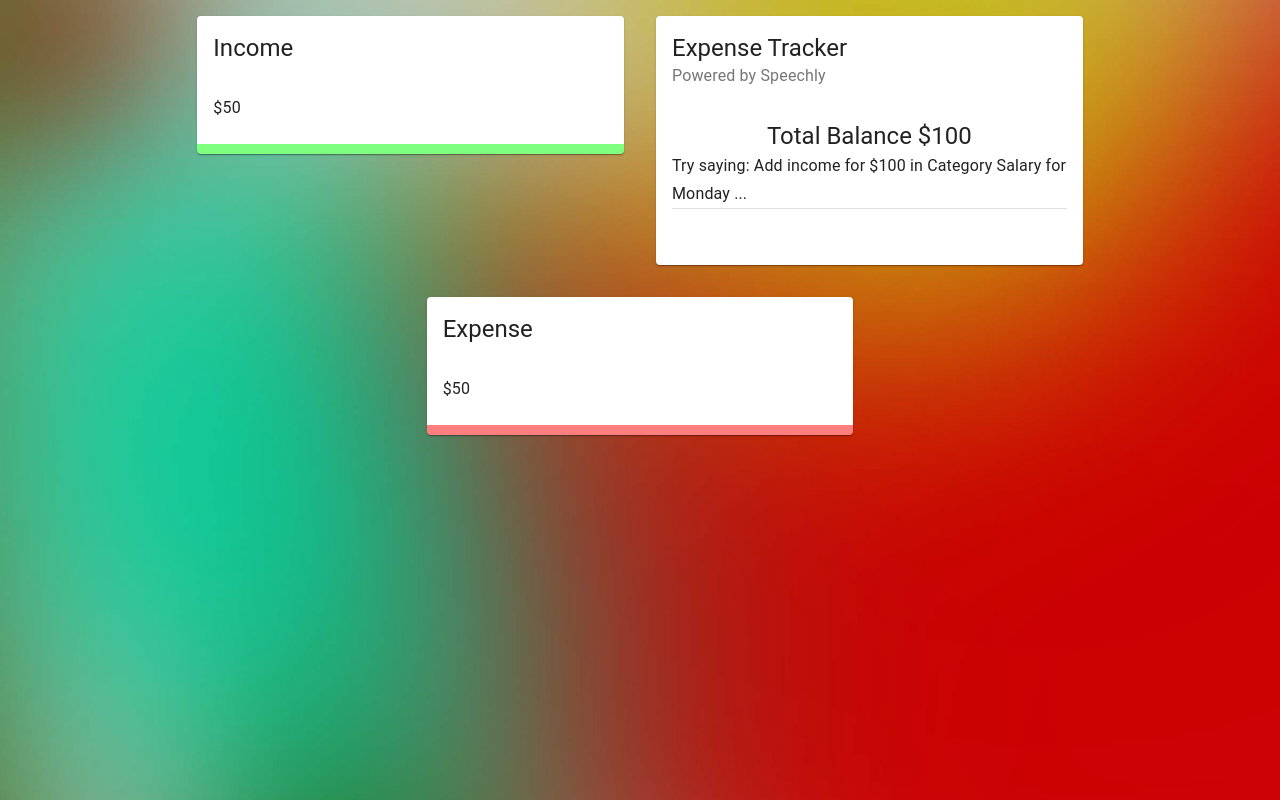
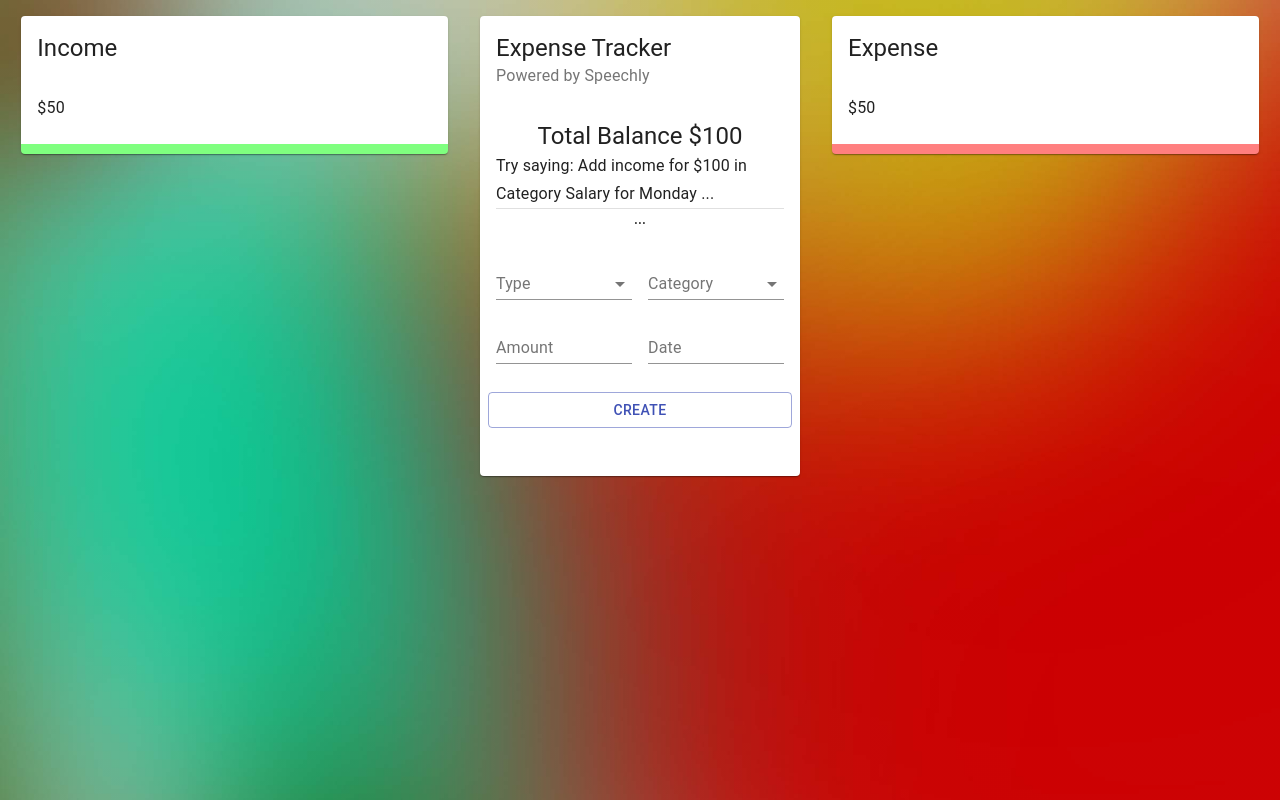
Before and after one commit to JaredMedeiros/BudgetApp, a React (Create React App) app: page / in a window 1280 px wide. Built offline with nearby package versions, Linux system fonts and the light colour scheme.

Commit message:
created initial form for adding items

```diff
--- a/src/App.js
+++ b/src/App.js
@@ -14,7 +14,7 @@ const App = () => {
                 <Grid item xs={12} sm={4}>
                     <Details title="Income"/>
                 </Grid>
-                <Grid item xs={12} sm={4}>
+                <Grid item xs={12} sm={3}>
                     <Main />
                 </Grid>
                 <Grid item xs={12} sm={4}>
--- /dev/null
+++ b/src/components/Main/Form/Form.jsx
@@ -0,0 +1,45 @@
+import React from 'react';
+import { TextField, Typography, Grid, Button, FormControl, InputLabel, Select, MenuItem } from '@material-ui/core';
+
+import useStyles from './styles'
+
+const Form = () => {
+    const classes = useStyles()
+
+    return (
+        <Grid container spacing={2}>
+            <Grid item xs={12}>
+                <Typography align="center" variant="subtitle2" gutterBottom>
+                    ...
+                </Typography>
+            </Grid>
+            <Grid item xs={6}>
+                <FormControl fullWidth>
+                    <InputLabel>Type</InputLabel>
+                    <Select>
+                        <MenuItem value="Income">Income</MenuItem>
+                        <MenuItem value="Expense">Expense</MenuItem>
+                    </Select>
+                </FormControl>
+            </Grid>
+            <Grid item xs={6}>
+                <FormControl fullWidth>
+                    <InputLabel>Category</InputLabel>
+                    <Select>
+                        <MenuItem value="business">Business</MenuItem>
+                        <MenuItem value="salary">Salary</MenuItem>
+                    </Select>
+                </FormControl>
+            </Grid>
+            <Grid item xs={6}>
+                <TextField type="number" label="Amount" fullWidth />
+            </Grid>
+            <Grid item xs={6}>
+                <TextField type="dater" label="Date" fullWidth />
+            </Grid>
+            <Button className={classes.button} variant="outlined" color="primary" fullWidth>Create</Button>
+        </Grid>
+    )
+}
+
+export default Form
--- /dev/null
+++ b/src/components/Main/Form/styles.js
@@ -0,0 +1,12 @@
+import { makeStyles } from '@material-ui/core/styles';
+
+export default makeStyles(() => ({
+  radioGroup: {
+    display: 'flex',
+    justifyContent: 'center',
+    marginBottom: '-10px',
+  },
+  button: {
+    marginTop: '20px',
+  },
+}));
--- a/src/components/Main/Main.jsx
+++ b/src/components/Main/Main.jsx
@@ -2,6 +2,7 @@ import React from 'react';
 import { Card, CardHeader, CardContent, Typography, Grid, Divider } from '@material-ui/core';
 
 import useStyles from './styles'
+import Form from './Form/Form';
 
 const Main = () => {
     const classes = useStyles();
@@ -16,7 +17,7 @@ const Main = () => {
                     Try saying: Add income for $100 in Category Salary for Monday ...
                 </Typography>
                 <Divider />
-                {/* Form */}
+                <Form />
             </CardContent>
             <CardContent className={classes.cardContent}>
                 <Grid container spacing={2}>
```
